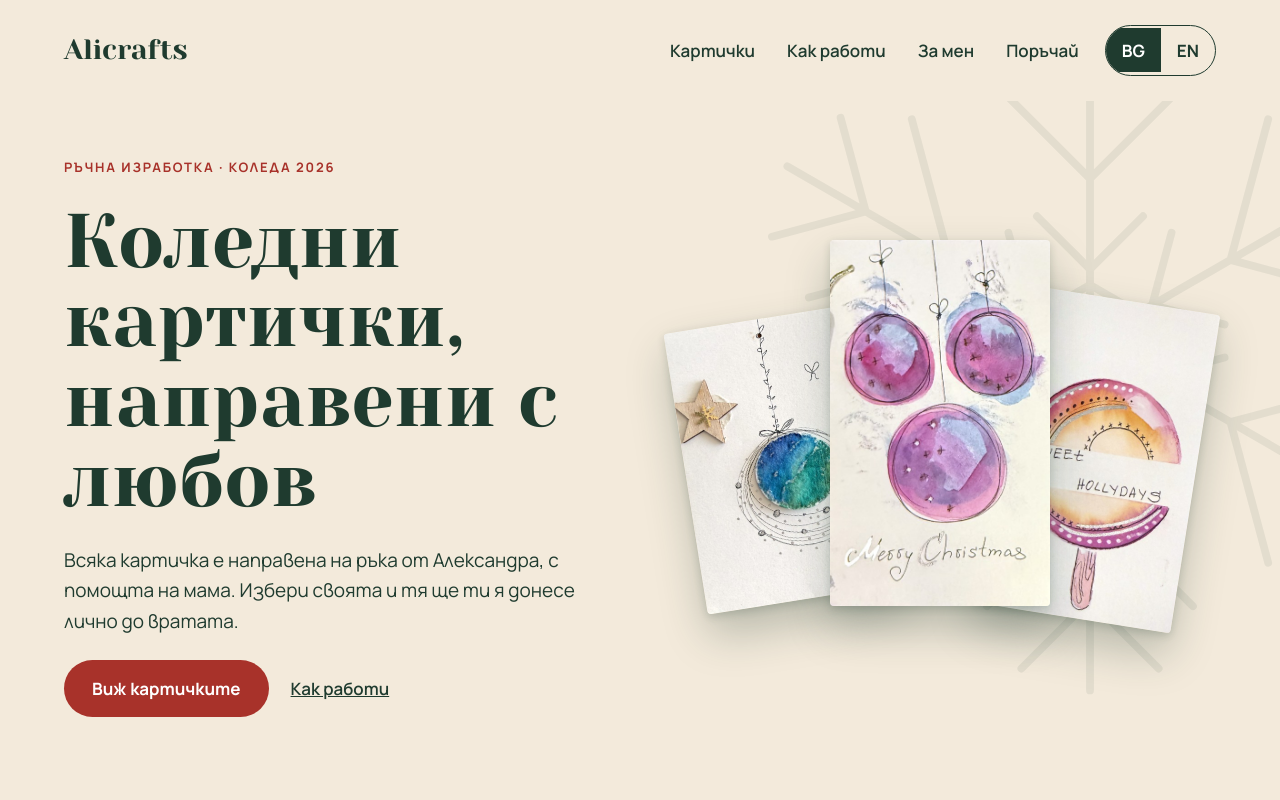
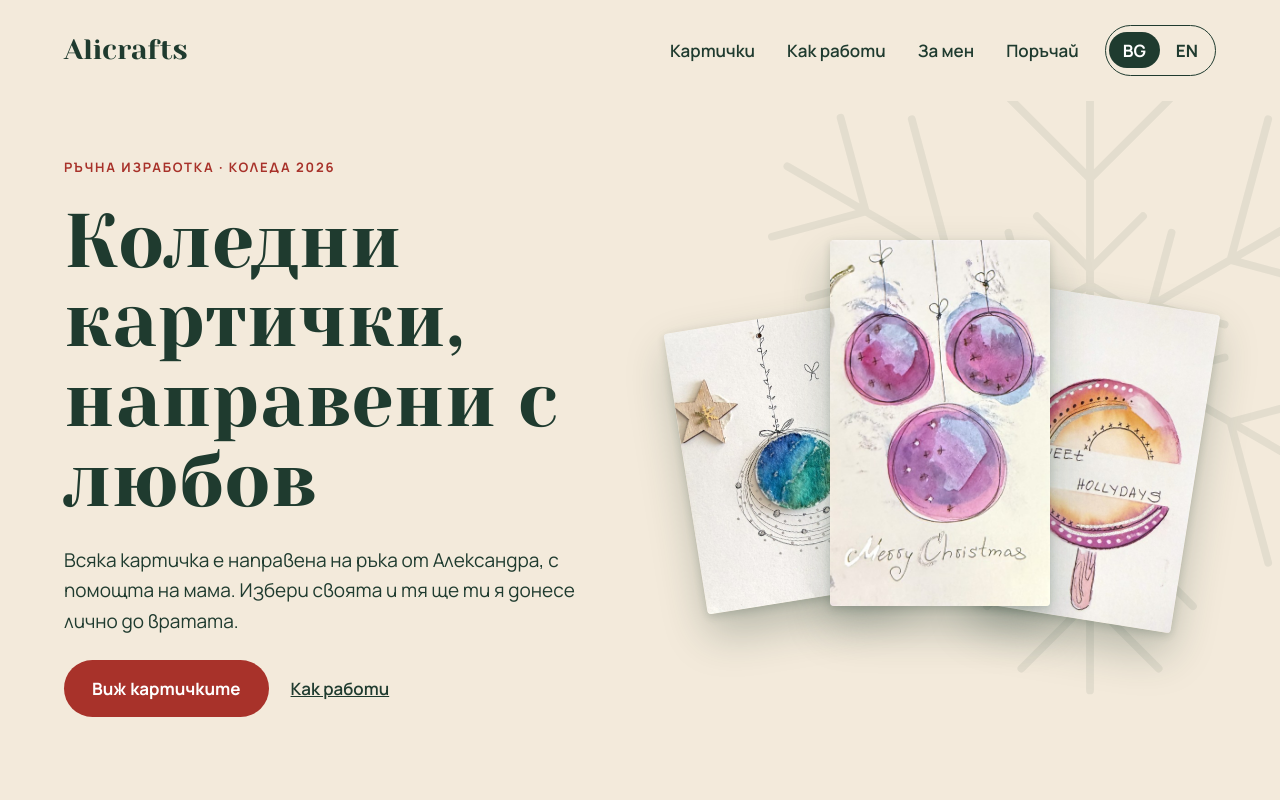
Before and after one commit to zaharidichev/alicrafts, a plain HTML site: page index.html in a window 1280 px wide. Shown: the top 800 px of the page. Drawn offline with Linux system fonts and the light colour scheme.

Commit message:
Tidy language switch

```diff
--- a/index.html
+++ b/index.html
@@ -26,6 +26,8 @@ a:focus-visible,button:focus-visible{outline:2px solid #1F3B2F;outline-offset:2p
   header nav a:not([href="#poruchka"]){display:none}
 }
 @media (prefers-reduced-motion:reduce){html{scroll-behavior:auto}}
+[aria-label="Language"]{padding:3px;gap:2px;overflow:visible !important}
+.lang{border-radius:999px;min-height:36px !important;padding:0 14px !important}
 </style>
 </head>
 <body>
```
